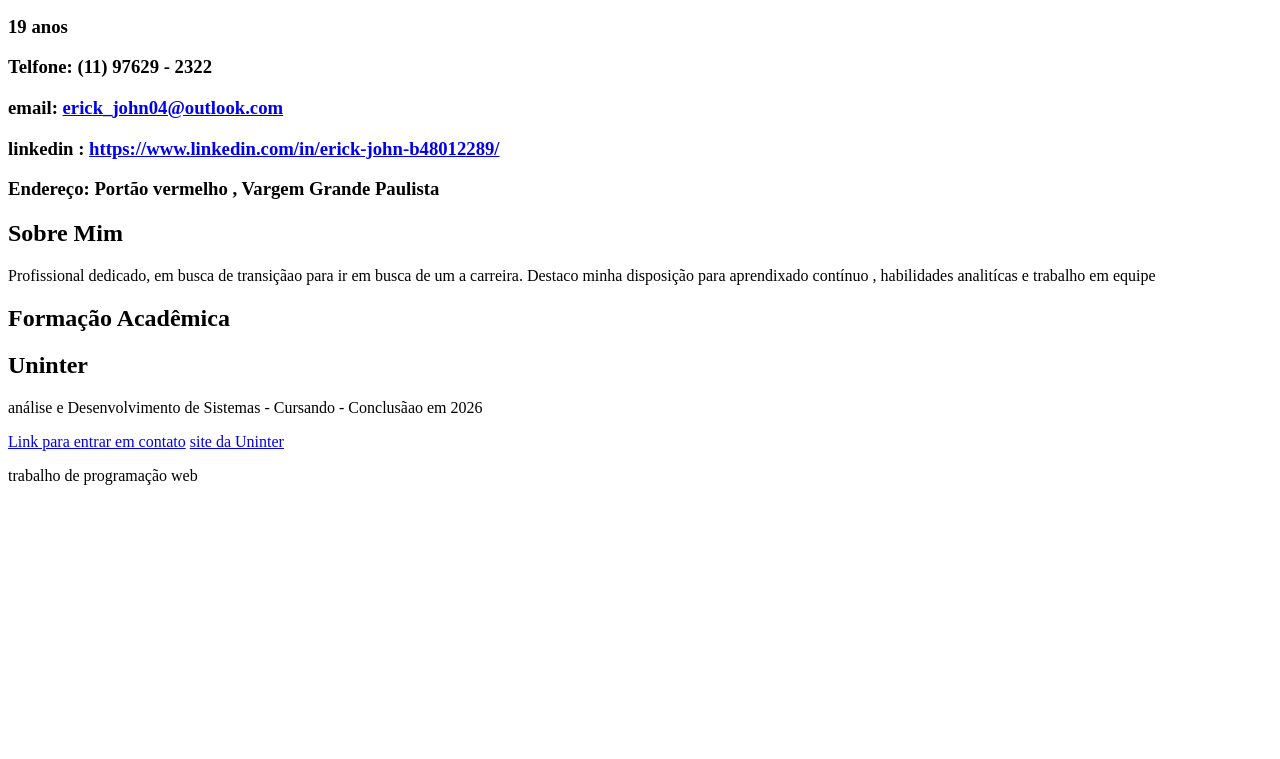
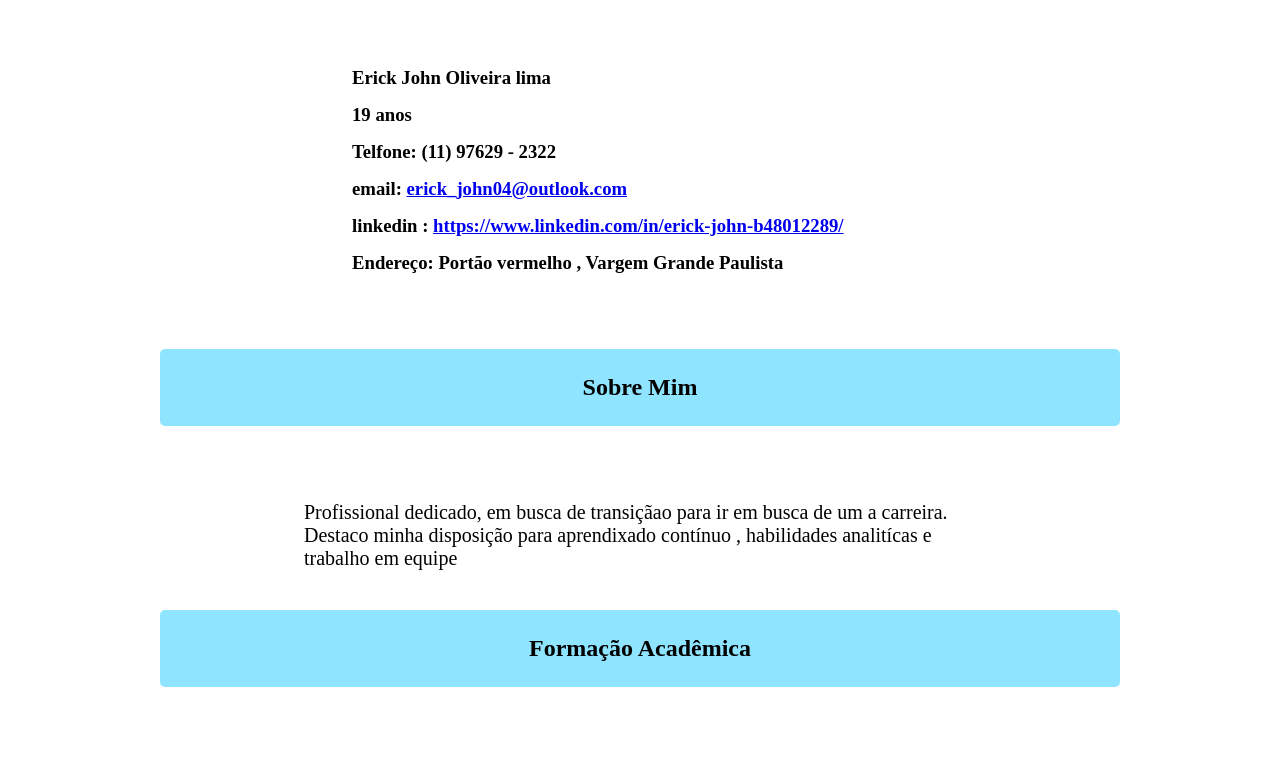
Before and after one commit to JohnOnnz/trabalhoWebProgramacao, a plain HTML site: page index.html in a window 1280 px wide. Shown: the part 105-864 px from the top of the page. Before the commit the page ends 800 px from the top, so only its background shows below. Drawn offline with Linux system fonts and the light colour scheme; the site is published under a folder, as on GitHub Pages, so addresses that start at the root find nothing.

Commit message:
Update index.html

```diff
--- a/index.html
+++ b/index.html
@@ -3,7 +3,7 @@
 <head>
     <meta charset="UTF-8">
     <meta name="viewport" content="width=device-width, initial-scale=1.0">
-    <link rel="stylesheet" href="/style/style.css">
+    <link rel="stylesheet" href="./style/style.css">
     <title>Document</title>
 </head>
 <body>
@@ -56,7 +56,7 @@
 
     <div class="contato">
 
-        <a class="contato-btn" href="/formulario.html">Link para entrar em contato</a>
+        <a class="contato-btn" href="./formulario.html">Link para entrar em contato</a>
 
         <a class="contato-btn" href="https://www.uninter.com">site da Uninter </a>
 
```
